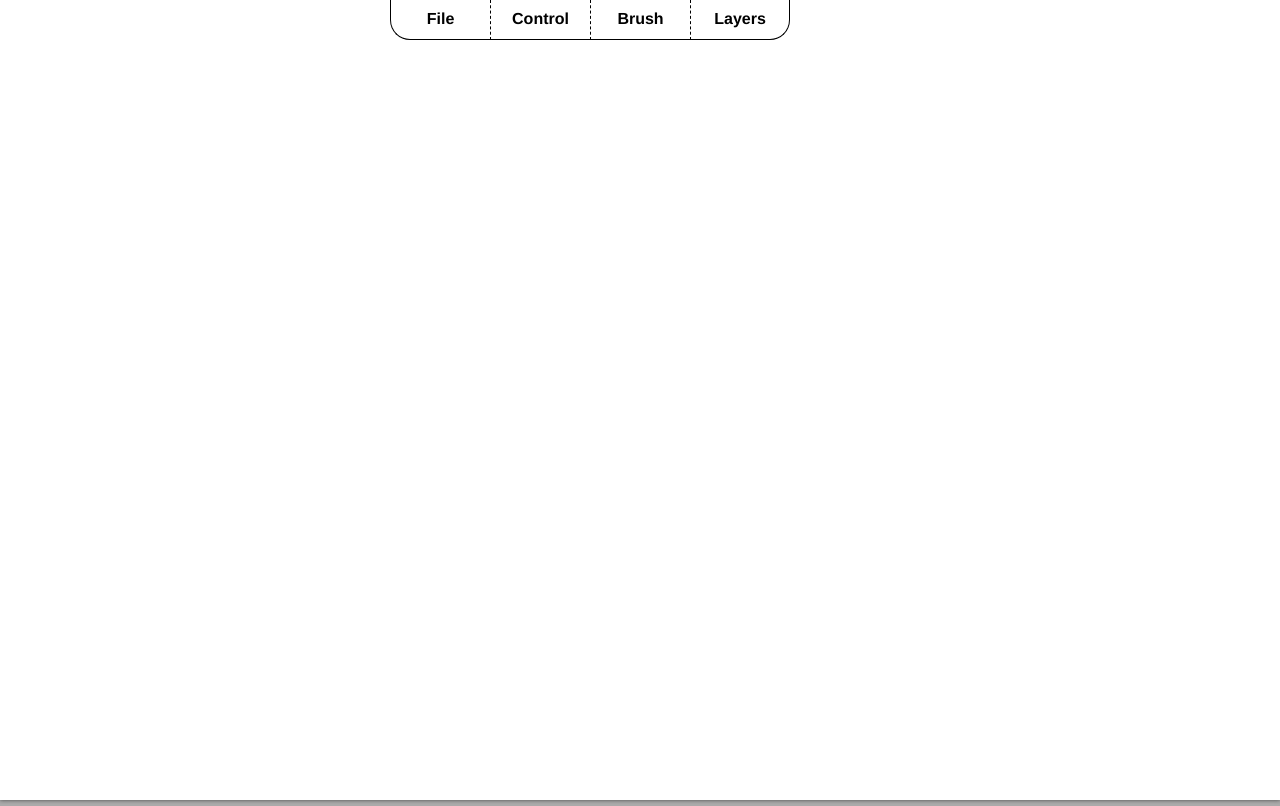
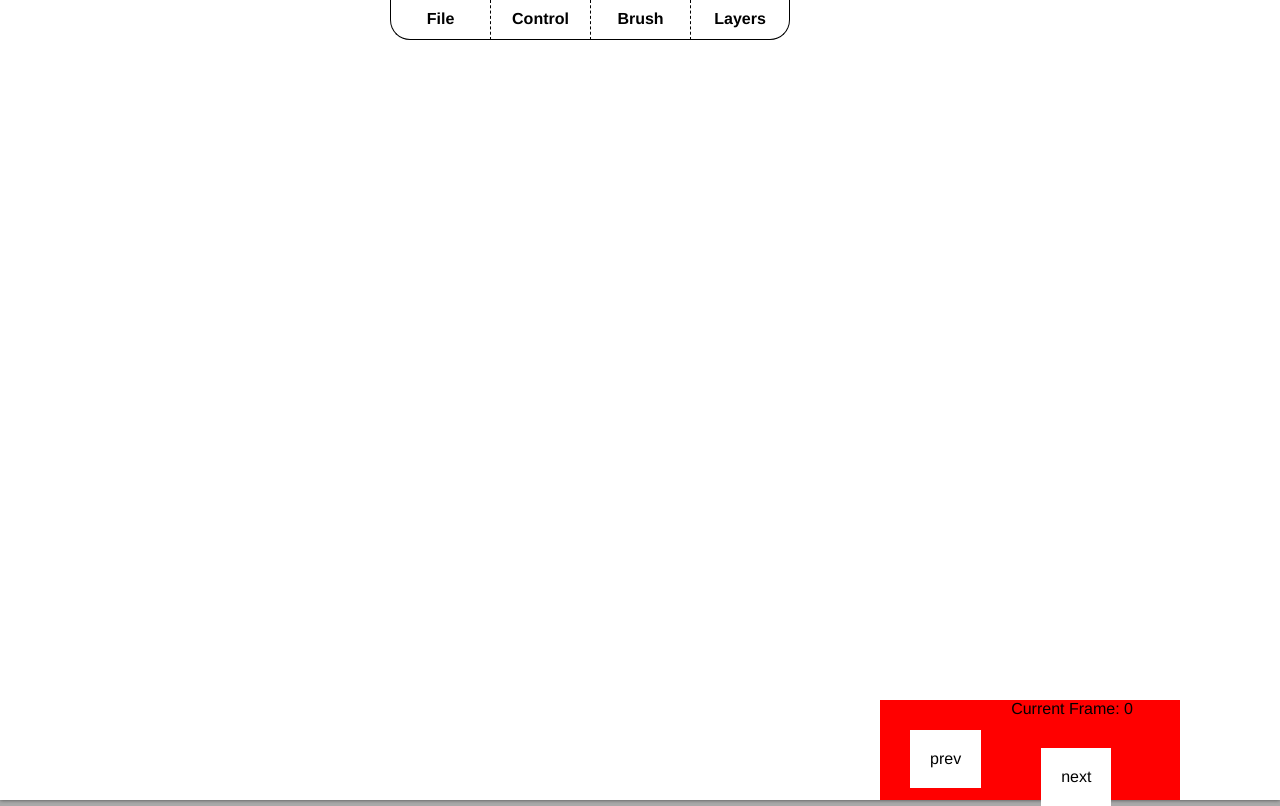
Before and after one commit to plachenko/flipslide_old, a Vue app: page / in a window 1280 px wide. Built offline with nearby package versions, Linux system fonts and the light colour scheme.

Commit message:
BROKEN-- adding interface and frames array on layers. Switching to i80 to revise brush functionality first.

```diff
--- a/src/App.vue
+++ b/src/App.vue
@@ -15,6 +15,8 @@
     <div class="menu right" ref="right_menu" v-show="visible.layers" id="layer_menu">
       <layer @changeLayer="changeLayer" />
     </div>
+
+    <frames :curFrame="$eh.curFrame" />
 
     <io v-show="visible.io" @openFile="openFile" @saveFile="saveFile" />
     <history v-show="visible.io" />
@@ -39,6 +41,7 @@
 <script>
 import FSControl from './components/FSControl'
 import layer from './components/interface/layer'
+import frames from './components/interface/frames'
 import brush from './components/interface/brush'
 import history from './components/interface/history'
 import io from './components/interface/io'
@@ -53,6 +56,7 @@ export default {
     FSLayer,
     FSMouseCap,
     layer,
+    frames,
     brush,
     history,
     io
--- a/src/components/FSLayer.vue
+++ b/src/components/FSLayer.vue
@@ -19,6 +19,8 @@ export default {
             stroke: [],
             strokes: [],
             strokesTmp: [],
+            frames: [],
+            currentFrame: 0,
             color: {
                 red: 0,
                 green: 0,
@@ -54,6 +56,9 @@ export default {
 
         this.$eh.$on('undo', this.undo)
         this.$eh.$on('redo', this.redo)
+
+        this.$eh.$on('next', () => { this.currentFrame++;  this.drawFrame() })
+        this.$eh.$on('prev', () => { this.currentFrame--;  this.drawFrame() })
     },
     methods: {
         _simpleFill(){
@@ -104,10 +109,10 @@ export default {
             this.stroke.push(e)
             switch(this.method){
                 case 1:
-                    this.brush(_obj)
+                    this.brush([_obj])
                     break;
                 case 2:
-                    this.eraser(_obj)
+                    this.eraser([_obj])
                     break
             }
         },
@@ -119,12 +124,24 @@ export default {
               this.opacity
           +")"
           this.ctx.fillStyle = _col
-          this.strokeEvt()
+
+          if(e.length > 1){
+            this.strokeEvt(e)
+          } else {
+            console.log('hack!')
+            this.strokeEvt()
+          }
         },
-        strokeEvt(){
+        strokeEvt(e){
           let ctx = this.ctx
 
-          let _strk = this.stroke.slice()
+console.log(e)
+          if(e){
+            let _strk = e.slice()
+          } else {
+            let _strk = this.stroke.slice()
+          }
+
 
           let pnt = _strk[_strk.length-1]
           let pnt_pre = _strk[_strk.length-2]
@@ -234,8 +251,10 @@ export default {
           this.ctx.clearRect(0,0,this.width, this.height)
         },
         drawStroke(stroke){
-          stroke.forEach((p) => {
-            this.brush(p)
+
+          stroke[0].forEach((p) => {
+            console.log(p)
+            // this.brush(p)
           })
         },
         drawDone(){
@@ -245,12 +264,26 @@ export default {
             this.strokesTmp = []
           }
 
-          this.strokes.push(this.stroke)
+          this.strokes.push(this.stroke.slice())
+          this.setFrame(this.strokes)
+
           this.historyPosition++
 
           this.stroke = []
           this.$eh.$emit('actions', this.strokes)
           this.$eh.$emit('imageSet', {'idx':this.layerObj.idx, 'data':this.can.toDataURL()})
+        },
+        setFrame(e){
+          this.frames[this.currentFrame] = e.slice()
+        },
+        drawFrame(){
+          let _frame = this.frames[this.currentFrame]
+          this.$eh.currentFrame = this.currentFrame;
+
+          this.clear()
+          if(_frame){
+            this.drawStroke(_frame)
+          }
         }
     }
 }
--- a/src/components/FSMouseCap.vue
+++ b/src/components/FSMouseCap.vue
@@ -17,7 +17,6 @@ export default {
     mounted(){
     },
     methods: {
-
         dnEvt(e){
             this.mousePos = {x: e.clientX, y: e.clientY}
             this.$eh.$emit('mouseDn', this.mousePos)
--- /dev/null
+++ b/src/components/interface/frames.vue
@@ -0,0 +1,45 @@
+<template>
+  <div id="frame_container" ref="frame">
+    <span>Current Frame: {{$eh.curFrame}}</span>
+    <div @click="next" class="actionBtn">prev</div>
+    <div @click="prev" class="actionBtn">next</div>
+  </div>
+</template>
+<script>
+export default {
+  name: 'frames',
+  props: {
+    curFrame: Number
+  },
+  mounted(){
+
+  },
+  data(){
+    return{
+
+    }
+  },
+  methods: {
+    next(){
+      this.$eh.$emit('next')
+    },
+    prev(){
+      this.$eh.$emit('prev')
+    }
+  }
+}
+</script>
+<style>
+.actionBtn{
+  float: left;
+}
+#frame_container{
+  background-color:#F00;
+  height: 100px;
+  width: 300px;
+  position: absolute;
+  bottom: 0px;
+  right: 100px;
+  z-index: 9999;
+}
+</style>
--- a/src/main.js
+++ b/src/main.js
@@ -7,6 +7,7 @@ Vue.prototype.$eh = new Vue({
   data(){
     return{
       scale: 1,
+      curFrame: 0,
       color: {
         red: 0,
         green: 0,
```
Also changed, not shown: src/components/interface/frame.vue (added, +18 -0 lines).
